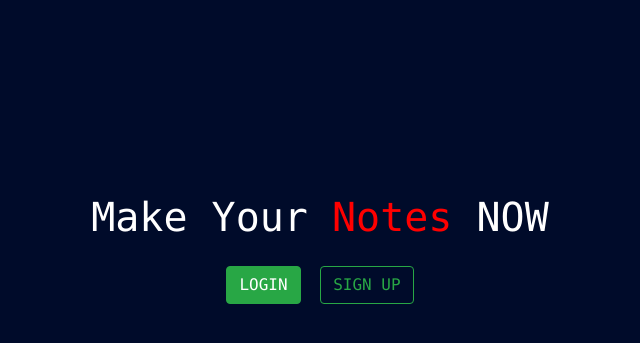
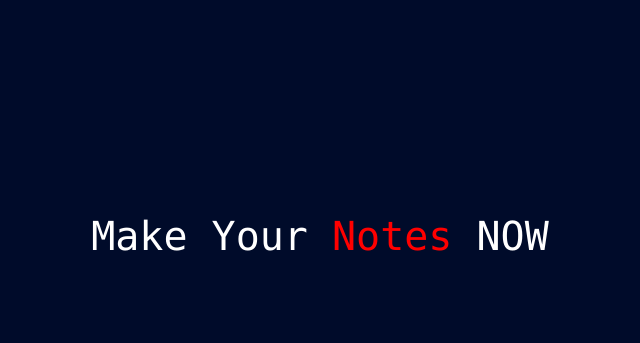
Before and after one commit to Sandipv2/notesapp, a PHP site: page /index.php in a window 1280 px wide. Shown: the part 200-543 px from the top of the page, without its empty margins (320-960 px from the left). Run offline with PHP 8.4, Linux system fonts and the light colour scheme; the visitor is signed in with stand-in values (Sample User, id 1); some libraries are stand-ins or nearby versions.

Commit message:
fixed the home page sings btns. Now its disappear when logined

```diff
--- a/index.php
+++ b/index.php
@@ -45,14 +45,20 @@ session_start();
     <?php require "./components/_navbar.php" ?>
     <div class="container">
         <h1 class="text-center mt-5">Make Your <span>Notes</span> NOW</h1>
-        <div class="sign-btn">
-            <a href="login.php">
-                <button class="btn btn-success">LOGIN</button>
-            </a>
-            <a href="signup.php">
-                <button class="btn btn-outline-success">SIGN UP</button>
-            </a>
-        </div>
+        <?php
+            if(!isset($_SESSION["username"])) {
+                echo "
+                <div class='sign-btn'>
+                    <a href='login.php'>
+                        <button class='btn btn-success'>LOGIN</button>
+                    </a>
+                    <a href='signup.php'>
+                        <button class='btn btn-outline-success'>SIGN UP</button>
+                    </a>
+                </div>
+                ";
+            }
+        ?>
     </div>
     <!-- Optional JavaScript -->
     <!-- jQuery first, then Popper.js, then Bootstrap JS -->
```
